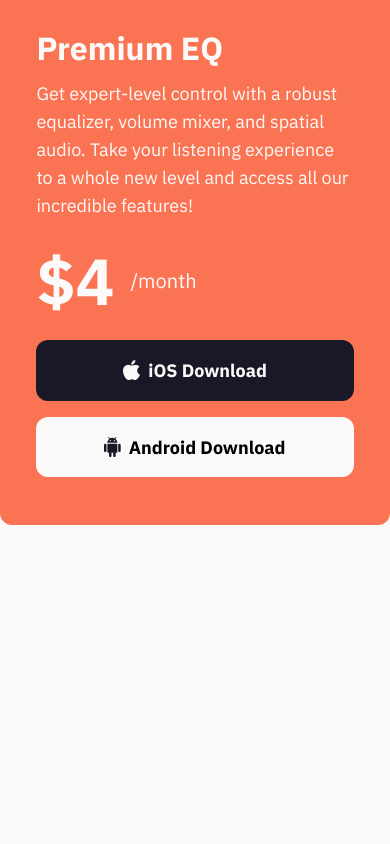
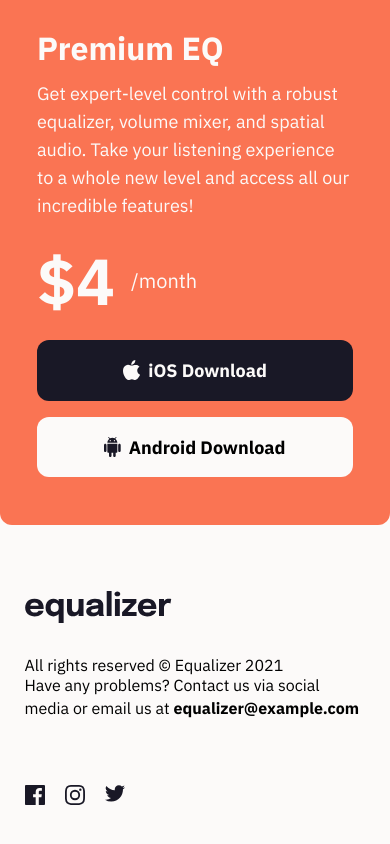
Before and after one commit to Dudeldups/FM-equalizer-landing-page, a plain HTML site: page index.html in a window 390 px wide. Shown: the part 1015-1859 px from the top of the page. Before the commit the page ends 1540 px from the top, so only its background shows below. Drawn offline with Linux system fonts and the light colour scheme.

Commit message:
added footer

```diff
--- a/index.html
+++ b/index.html
@@ -87,27 +87,27 @@
         <p>All rights reserved © Equalizer 2021</p>
         <p>
           Have any problems? Contact us via social media or email us at
-          equalizer@example.com
+          <span class="footer__email">equalizer@example.com</span>
         </p>
       </article>
       <nav class="footer__nav">
         <svg width="20" height="20" xmlns="http://www.w3.org/2000/svg">
           <path
-            class="footer__logo"
+            class="footer__social-icon"
             d="M18.896 0H1.104C.494 0 0 .494 0 1.104v17.793C0 19.506.494 20 1.104 20h9.58v-7.745H8.076V9.237h2.606V7.01c0-2.583 1.578-3.99 3.883-3.99 1.104 0 2.052.082 2.329.119v2.7h-1.598c-1.254 0-1.496.597-1.496 1.47v1.928h2.989l-.39 3.018h-2.6V20h5.098c.608 0 1.102-.494 1.102-1.104V1.104C20 .494 19.506 0 18.896 0Z"
             fill="#191826"
           />
         </svg>
         <svg width="20" height="20" xmlns="http://www.w3.org/2000/svg">
           <path
-            class="footer__logo"
+            class="footer__social-icon"
             d="M10 1.802c2.67 0 2.987.01 4.042.059 2.71.123 3.975 1.409 4.099 4.099.048 1.054.057 1.37.057 4.04 0 2.672-.01 2.988-.057 4.042-.124 2.687-1.387 3.975-4.1 4.099-1.054.048-1.37.058-4.041.058-2.67 0-2.987-.01-4.04-.058-2.718-.124-3.977-1.416-4.1-4.1-.048-1.054-.058-1.37-.058-4.041 0-2.67.01-2.986.058-4.04.124-2.69 1.387-3.977 4.1-4.1 1.054-.048 1.37-.058 4.04-.058ZM10 0C7.284 0 6.944.012 5.877.06 2.246.227.227 2.242.061 5.877.01 6.944 0 7.284 0 10s.012 3.057.06 4.123c.167 3.632 2.182 5.65 5.817 5.817 1.067.048 1.407.06 4.123.06s3.057-.012 4.123-.06c3.629-.167 5.652-2.182 5.816-5.817.05-1.066.061-1.407.061-4.123s-.012-3.056-.06-4.122C19.777 2.249 17.76.228 14.124.06 13.057.01 12.716 0 10 0Zm0 4.865a5.135 5.135 0 1 0 0 10.27 5.135 5.135 0 0 0 0-10.27Zm0 8.468a3.333 3.333 0 1 1 0-6.666 3.333 3.333 0 0 1 0 6.666Zm5.338-9.87a1.2 1.2 0 1 0 0 2.4 1.2 1.2 0 0 0 0-2.4Z"
             fill="#191826"
           />
         </svg>
         <svg width="20" height="17" xmlns="http://www.w3.org/2000/svg">
           <path
-            class="footer__logo"
+            class="footer__social-icon"
             d="M20 2.172a8.192 8.192 0 0 1-2.357.646 4.11 4.11 0 0 0 1.805-2.27 8.22 8.22 0 0 1-2.606.996A4.096 4.096 0 0 0 13.847.248c-2.65 0-4.596 2.472-3.998 5.037A11.648 11.648 0 0 1 1.392 1a4.109 4.109 0 0 0 1.27 5.478 4.086 4.086 0 0 1-1.858-.513c-.045 1.9 1.318 3.679 3.291 4.075a4.113 4.113 0 0 1-1.853.07 4.106 4.106 0 0 0 3.833 2.849A8.25 8.25 0 0 1 0 14.658a11.616 11.616 0 0 0 6.29 1.843c7.618 0 11.923-6.434 11.663-12.205A8.354 8.354 0 0 0 20 2.172Z"
             fill="#191826"
           />
--- a/src/scss/base/_typography.scss
+++ b/src/scss/base/_typography.scss
@@ -78,3 +78,13 @@ body {
     }
   }
 }
+
+.footer {
+  &__email {
+    font: {
+      size: 1rem;
+      weight: 700;
+    }
+    line-height: 1.625rem;
+  }
+}
--- a/src/scss/partials/_cta.scss
+++ b/src/scss/partials/_cta.scss
@@ -18,7 +18,7 @@
   &__inner-box {
     position: relative;
     bottom: max(calc(-7.5rem - 70vw), -30rem);
-    padding: 3rem get-clamp(2.25rem, 3rem, 23.4375rem, 48rem);
+    padding: 3rem get-clamp(2.25rem, 3rem, 23.4375rem, 35rem);
     background-color: $clr-main;
     border-radius: 0.75rem;
   }
--- a/src/scss/partials/_footer.scss
+++ b/src/scss/partials/_footer.scss
@@ -0,0 +1,17 @@
+@use "../abstracts/" as *;
+
+.footer {
+  display: grid;
+  gap: 2rem;
+  margin: {
+    top: min(calc(13rem + 50vw), 30rem);
+    inline: $margin-inline-main;
+    bottom: get-clamp(3rem, 5.3rem, 23.4375rem, 40rem);
+  }
+
+  &__nav {
+    margin-block: 2rem;
+    display: flex;
+    gap: 1.25rem;
+  }
+}
```
Also changed, not shown: src/css/main.css, 1 other file.
